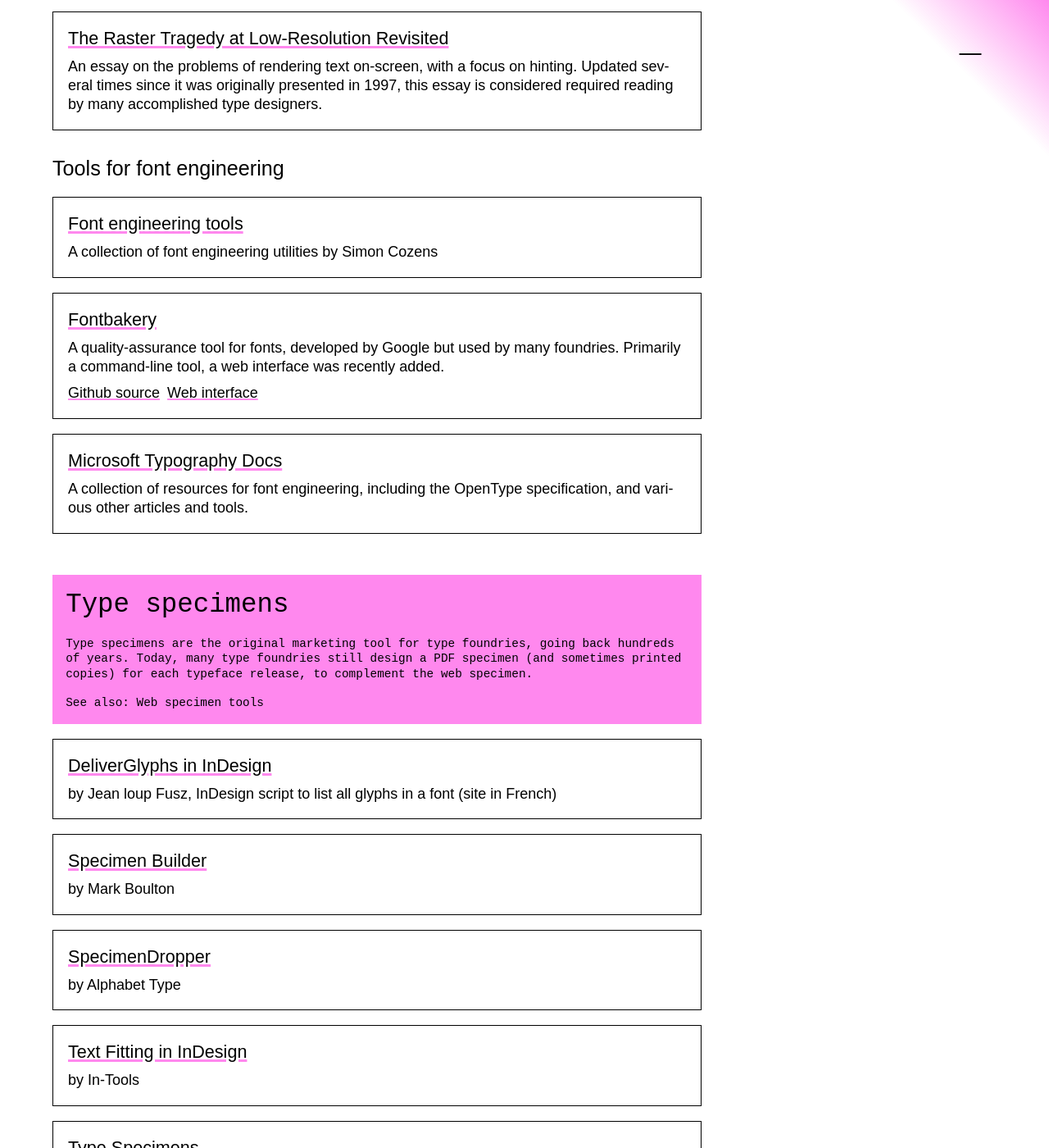
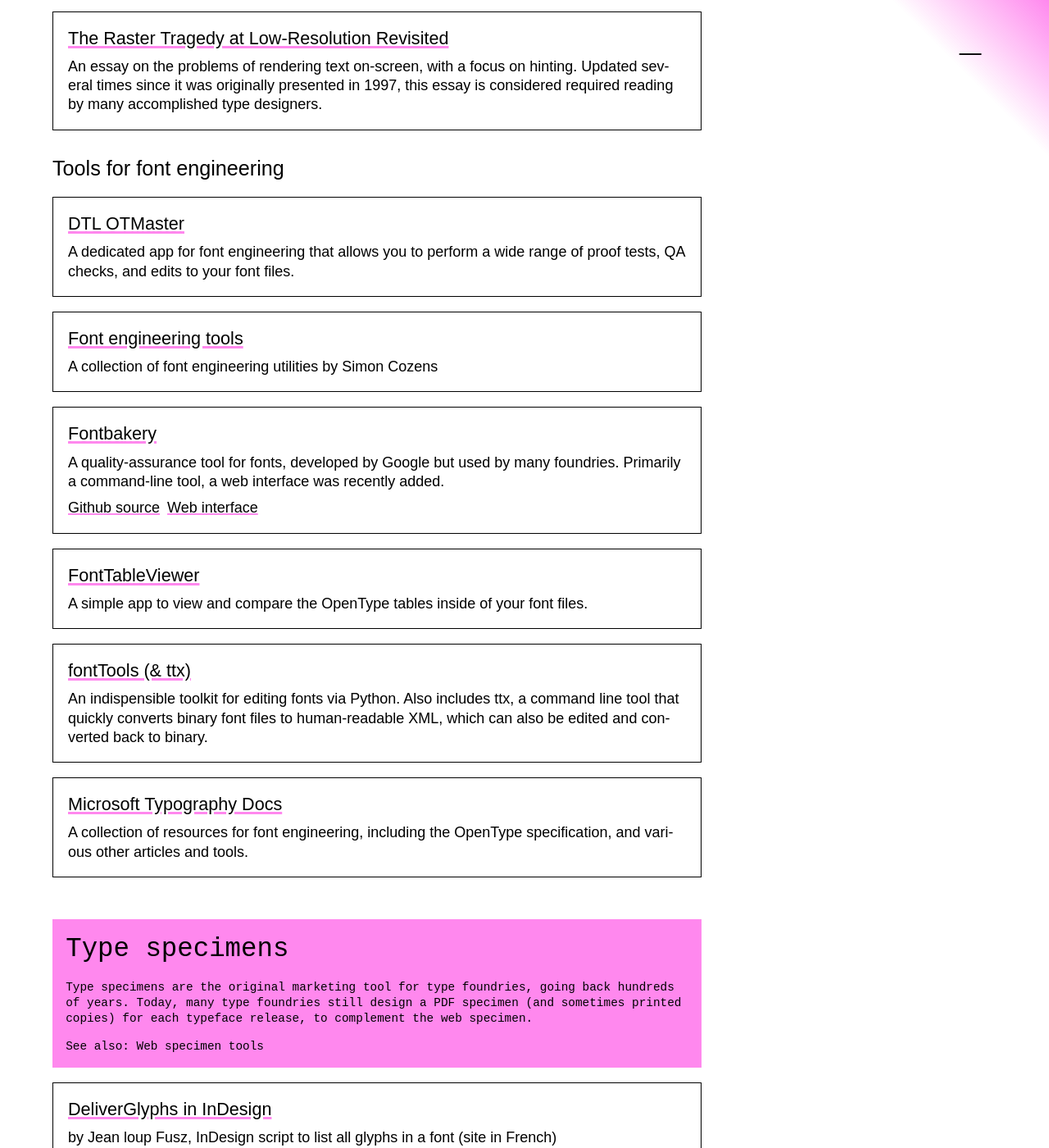
Before and after one commit to justinpenner/type-design-resources, a Jekyll site: the page built from index.md, in a window 1280 px wide and 1400 px high, scrolled down 31282 px. Shown: the whole window at 82% size. Built offline with Jekyll 4.4.1, drawn with Linux system fonts in a browser that asks for light colours; some web fonts are replaced.

Commit message:
More engineering tools
Thanks to Glenda Bellarosa for the suggestions

```diff
--- a/_data/data.yaml
+++ b/_data/data.yaml
@@ -907,6 +907,15 @@
           - name: Microsoft Typography Docs
             url: https://learn.microsoft.com/en-us/typography/
             description: A collection of resources for font engineering, including the OpenType specification, and various other articles and tools.
+          - name: fontTools (& ttx)
+            url: https://github.com/fonttools/fonttools
+            description: An indispensible toolkit for editing fonts via Python. Also includes ttx, a command line tool that quickly converts binary font files to human-readable XML, which can also be edited and converted back to binary.
+          - name: FontTableViewer
+            url: https://glyphsapp.com/tools/fonttableviewer
+            description: A simple app to view and compare the OpenType tables inside of your font files.
+          - name: DTL OTMaster
+            url: https://www.fontmaster.nl/otmaster.html
+            description: A dedicated app for font engineering that allows you to perform a wide range of proof tests, QA checks, and edits to your font files.
   - name: Type specimens
     description: "Type specimens are the original marketing tool for type foundries, going back hundreds of years. Today, many type foundries still design a PDF specimen (and sometimes printed copies) for each typeface release, to complement the web specimen.\n\nSee also: [Web specimen tools](#web-specimen-tools)"
     items:
```
